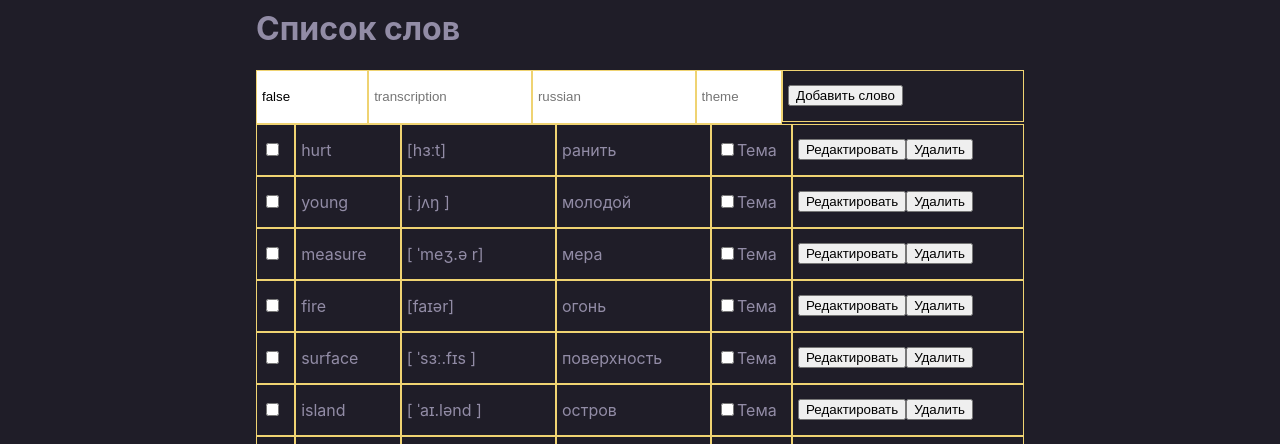
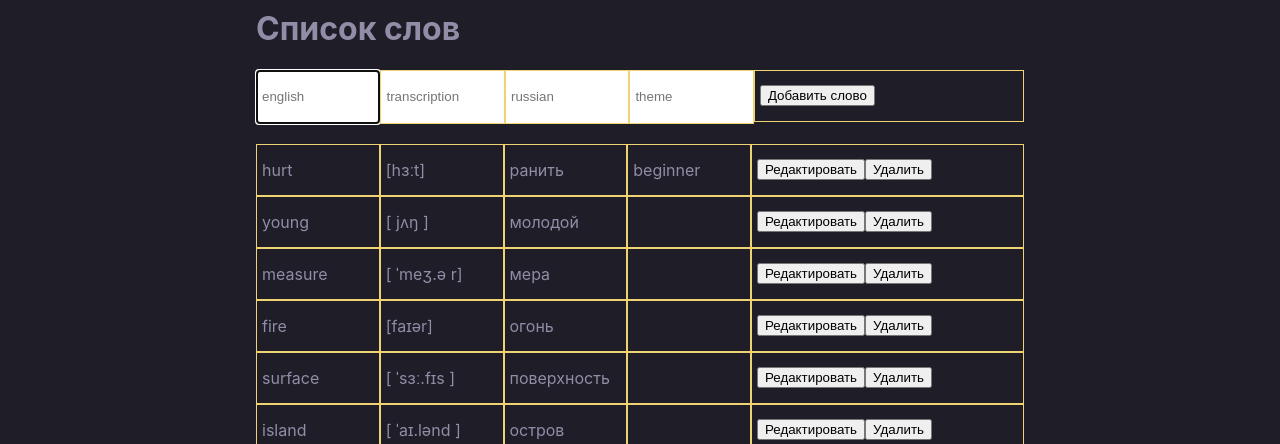
Before and after one commit to Safiullova/flashcards-application, a React (Create React App) app in the folder flashcard-app/: page / in a window 1280 px wide. Shown: the part 356-800 px from the top of the page. Built offline with nearby package versions, Linux system fonts and the light colour scheme.

Commit message:
refactoring

```diff
--- a/flashcard-app/src/components/Slider/Slider.jsx
+++ b/flashcard-app/src/components/Slider/Slider.jsx
@@ -22,7 +22,6 @@ export default function Slider() {
 
     return (
         <div>
-            {/* <h1>Слайдер/Тренировка</h1> */}
             <Card className={st.card}
             id={cards[index].id}
             english={cards[index].english}
--- a/flashcard-app/src/components/Table/NewRow.jsx
+++ b/flashcard-app/src/components/Table/NewRow.jsx
@@ -1,20 +1,34 @@
-import { useState } from "react";
+import { useEffect, useRef, useState } from "react";
 import st from './style.module.scss'
 
 export default function NewRow() {
-    const [clickPlus, setClickPlus] = useState (false); // Состояние для удаления строки
+    const [value, setValue] = useState (''); // Состояние сохранения вэлью инпута
+    const handleChange = (e) => {
+        setValue (e.target.value);
+    }
+
+    const inpRef = useRef ();
+    useEffect(() => {
+        inpRef.current.focus();
+    },[])
+
     const handlePlusWord = () => {
-        setClickPlus (!clickPlus)
+
+    }
+
+    const handleCanselBack = () => {
+        setValue (!value);
     }
 
     return (
         <div className={st.table__row}>
-            <input className={st.table__row_english} type="text" placeholder='english' defaultValue={clickPlus && '123'}></input>
-            <input className={st.table__row_transcription} type="text" placeholder='transcription'></input>
+            <input ref={inpRef} className={st.table__row_english} type="text" placeholder='english' value={value} onChange={handleChange}></input>
+            <input className={st.table__row_transcription} type="text" placeholder='transcription' ></input>
             <input className={st.table__row_russian} type="text" placeholder='russian'></input>
             <input className={st.table__row_theme} type="text" placeholder='theme'></input>
             <div className={st.table__row_buttonList}>
                 <button className={st.btnSave} onClick={handlePlusWord}>Добавить слово</button>
+                {value && <button className={st.btnSave} onClick={handleCanselBack}>Отмена</button>}
             </div>
         </div>
     )
--- a/flashcard-app/src/components/Table/Table.jsx
+++ b/flashcard-app/src/components/Table/Table.jsx
@@ -1,55 +1,74 @@
-import {useState} from "react";
-import CheckBox from './CheckBox'
+import {useState, useEffect} from "react";
+// import CheckBox from './CheckBox'
 import st from './style.module.scss'
 
 export default function Table(props) {
-  const [clickDel, setClickDel] = useState (false); // Состояние для удаления строки
-    const handleClickDel = () => {
-        setClickDel (!clickDel)
+  const [valueEn, setValueEn] = useState(''); // Состояние input англ слова
+    const [valueTr, setValueTr] = useState(''); // Состояние input транскрипция
+    const [valueRu, setValueRu] = useState(''); // Состояние input перевод
+    const [valueTh, setValueTh] = useState(''); // Состояние input тема
+
+    const [clickEdit, setClickEdit] = useState (false); // Состояние для редактирования строки
+    const handleClickEdit = () => {
+        setClickEdit (!clickEdit);
     }
 
-    const [clickEdit, setClickEdit] = useState (false); // Состояние для редактирования строки
-    // const [row, setRow] = useState (st.table__row); // Состояние для редактирования строки
-    // const handleRow = () => {
-
-    const handleClickEdit = () => {
-        setClickEdit (!clickEdit)
-        // setRow (st.selected)
-    }
-
-    const [clickSave, setClickSave] = useState (false); // Состояние для сохранения редактирования строки
-    const handleClickSave = () => {
-        setClickSave (!clickSave)
-
-    }
-    // let inputWord = props.english
+    // для сохранения редактирования строки
+    function clickSave() {
+      props.editRow(valueEn, valueTr, valueRu, valueTh, props.id);
+      setClickEdit (!clickEdit);
+  }
 
     const [clickCancel, setClickCancel] = useState (false); // Состояние для отмены редактирования
     const handleClickCancel = () => {
-        setClickCancel (!clickCancel)
-    }
+        setClickCancel (!clickCancel);
+        setClickEdit (!clickEdit)
+    } ;
+
+    useEffect(() => {
+      setValueEn(props.english)
+      setValueTr(props.transcription)
+      setValueRu(props.russian)
+      setValueTh(props.theme)
+  }, [props]);
+
+  const handleChange = (e) => {
+    if (e.target.name === 'english') {
+        setValueEn(e.target.value.trim());}
+            if (e.target.name === 'transcription')
+                {setValueTr(e.target.value.trim().toLowerCase());}
+                if (e.target.name === 'russian')
+                    {setValueRu(e.target.value.trim());}
+                        if (e.target.name === 'theme')
+                            {setValueTh(e.target.value.trim().toLowerCase());}
+};
 
     return (
     <div className={st.table}>
-      {!clickDel && <div className={!clickEdit? st.table__row : `${st.table__row} ${st.selected}`}>
-        <div className={st.table__row_number}>
-          <CheckBox></CheckBox>
-        </div>
-        {!clickEdit?<div className={st.table__row_english}>{props.english}</div> :
-        <div className={st.table__row_english}><input type="text" value={props.english}></input></div>}
-        <div className={st.table__row_transcription}>{props.transcription}</div>
-        <div className={st.table__row_russian}>{props.russian}</div>
-        <div className={st.table__row_theme}>
-        <CheckBox></CheckBox>
-        Тема</div>
-        <div className={st.table__row_buttonList}>
-         {/* <button className={st.btnEdit} onClick={handleClickEdit}> {!clickEdit ? 'Редактировать': 'Отмена'}</button> */}
-          {!clickEdit ? <button className={st.btnEdit} onClick={handleClickEdit}> Редактировать</button> : <button className={st.btnCancel} onClick={handleClickCancel}>Отмена</button>}
-          {clickEdit && <button className={st.btnSave} onClick={handleClickSave}>Сохранить</button> }
-
-          <button className={st.btnDeleted} onClick={handleClickDel}>Удалить</button>
-
-        </div>
+      {<div className={!clickEdit? st.table__row : `${st.table__row} ${st.selected}`}>
+        {!clickEdit?
+        <><div className={st.table__row_input}>{props.english}</div>
+          <div className={st.table__row_input}>{props.transcription}</div>
+          <div className={st.table__row_input}>{props.russian}</div>
+          <div className={st.table__row_input}>
+            {/* <CheckBox></CheckBox> */}
+            {props.theme}
+          </div>
+          <div className={st.table__row_buttonList}>
+          <button className={st.btnEdit} onClick={handleClickEdit} > Редактировать</button>
+          <button className={st.btnDeleted} onClick={() => props.deleteRow(props.index)}>Удалить</button>
+          </div>
+        </> :
+        <>
+          <input className={st.table__row_input} type="text" defaultValue={props.english} value={valueEn} onChange={handleChange} name='english'></input>
+          <input className={st.table__row_input} type="text" defaultValue={props.transcription} value={valueTr} onChange={handleChange} name='transcription'></input>
+          <input className={st.table__row_input} type="text" defaultValue={props.russian} value={valueRu} onChange={handleChange} name="russian"></input>
+          <input className={st.table__row_input} type="text" defaultValue={props.theme} value={valueTh} onChange={handleChange} name="theme"></input>
+          <div className={st.table__row_buttonList}>
+            <button className={st.btnCancel} onClick={handleClickCancel}>Отмена</button>
+            <button className={st.btnSave} onClick={clickSave}>Сохранить</button>
+          </div>
+        </>}
       </div>}
     </div>
   )
--- a/flashcard-app/src/components/Table/WordsList.jsx
+++ b/flashcard-app/src/components/Table/WordsList.jsx
@@ -1,22 +1,111 @@
+import { useEffect, useRef, useState } from "react";
 import cards from '../data/words.json'
-import NewRow from './NewRow'
+// import NewRow from './NewRow'
 import Table from './Table'
 import st from './style.module.scss'
 
 export default function WordsList() {
+
+    const [words, setWords] = useState(cards); // Массив с карточками\словами
+    const [valueEn, setValueEn] = useState(''); // Состояние input англ слова
+    const [valueTr, setValueTr] = useState(''); // Состояние input транскрипция
+    const [valueRu, setValueRu] = useState(''); // Состояние input перевод
+    const [valueTh, setValueTh] = useState(''); // Состояние input тема
+
+    const handleChange = (e) => {
+        if (e.target.name === 'newEnglish') {
+            setValueEn(e.target.value.trim());}
+                if (e.target.name === 'newTranscription')
+                    {setValueTr(e.target.value.trim().toLowerCase());}
+                    if (e.target.name === 'newRussian')
+                        {setValueRu(e.target.value.trim());}
+                            if (e.target.name === 'newTheme')
+                                {setValueTh(e.target.value.trim().toLowerCase());}
+    };
+
+    const handleCanselBack = () => {
+        setValueEn ('');
+        setValueTr ('');
+        setValueRu ('');
+        setValueTh ('');
+    }
+
+    const inpRef = useRef ();
+
+    useEffect(() => {
+        inpRef.current.focus();
+        },[])
+
+    const handleAddWord = () => {
+        if (valueEn.trim() !== '' ||
+            valueTr.trim() !== '' ||
+            valueRu.trim() !== '' ||
+            valueTh.trim() !== ''
+        ) {
+            const newWord = {
+                id: Date.now(),
+                english: valueEn,
+                transcription: valueTr,
+                russian: valueRu,
+                tags: valueTh,
+            };
+            setWords([ newWord, ...words]);
+            setValueEn('');
+            setValueRu('');
+            setValueTh('');
+            setValueTr('')
+        }
+    };
+
+    function deleteRow(id) {
+        const arrData = [...words];
+        arrData.splice(id, 1);
+        setWords(arrData);
+    }
+    function editRow(english, transcription, russian, theme, id) {
+        const updatedWords = words.map(item => {
+            if (item.id === id) {
+                return {
+                    ...item,
+                    english,
+                    transcription,
+                    russian,
+                    theme
+                };
+            }
+            return item;
+        });
+        setWords(updatedWords);
+    }
+    // if (!words) {
+    //     return <h1>Loading...</h1>;
+    // };
+
     return (
         <div className={st.container}>
-
-            <NewRow></NewRow>
-
-            {cards.map((word)=> (
-                <div key={word.id}>
-            <Table className={st.table}
-            english={word.english}
-            transcription={word.transcription}
-            russian={word.russian}
-            isSelected={word.isSelected}
-            /></div>
+            <div className={st.table__row}>
+            <input ref={inpRef} className={st.table__row_input} type="text" placeholder='english' name='newEnglish' value={valueEn} onChange={handleChange}></input>
+            <input className={st.table__row_input} type="text" placeholder='transcription' name='newTranscription' value={valueTr} onChange={handleChange} ></input>
+            <input className={st.table__row_input} type="text" placeholder='russian' name='newRussian' value={valueRu} onChange={handleChange}></input>
+            <input className={st.table__row_input} type="text" placeholder='theme' name='newTheme'value={valueTh} onChange={handleChange}></input>
+                <div className={st.table__row_buttonList}>
+                    <button className={st.btnSave} onClick={handleAddWord} >Добавить слово</button>
+                    {valueEn ||valueRu || valueTh || valueTr ? <button className={st.btnSave} onClick={handleCanselBack}>Отмена</button> : ''}
+                </div>
+            </div>
+        <br></br>
+            {words.map((word, index)=> (
+                <Table className={st.table}
+                    key={word.id}
+                    english={word.english}
+                    transcription={word.transcription}
+                    russian={word.russian}
+                    index={index}
+                    theme={word.tags}
+                    deleteRow={deleteRow}
+                    editRow={editRow}
+                    id={word.id}
+                />
             ))}
         </div>
     )
--- a/flashcard-app/src/components/Table/style.module.scss
+++ b/flashcard-app/src/components/Table/style.module.scss
@@ -6,26 +6,21 @@
     &__row {
         display: flex;
 
-        &_number, &_english, &_transcription, &_russian, &_theme, &_buttonList{
+
+        &_input{
+            width: 20%;
             display: flex;
             height: 50px;
             padding-left: 5px;
             align-items:  center;
             border: 1px solid $color-yellow;
         }
-        &_number{
-            width: 50px;
-        }
-        &_english {
-            width: 20%;
-        }
-        &_transcription, &_russian {
-            width: 30%;
-        }
-        &_theme {
-            width: 15%;
-        }
         &_buttonList {
+            display: flex;
+            height: 50px;
+            padding-left: 5px;
+            align-items:  center;
+            border: 1px solid $color-yellow;
             width: 350px;
         }
     }
```
